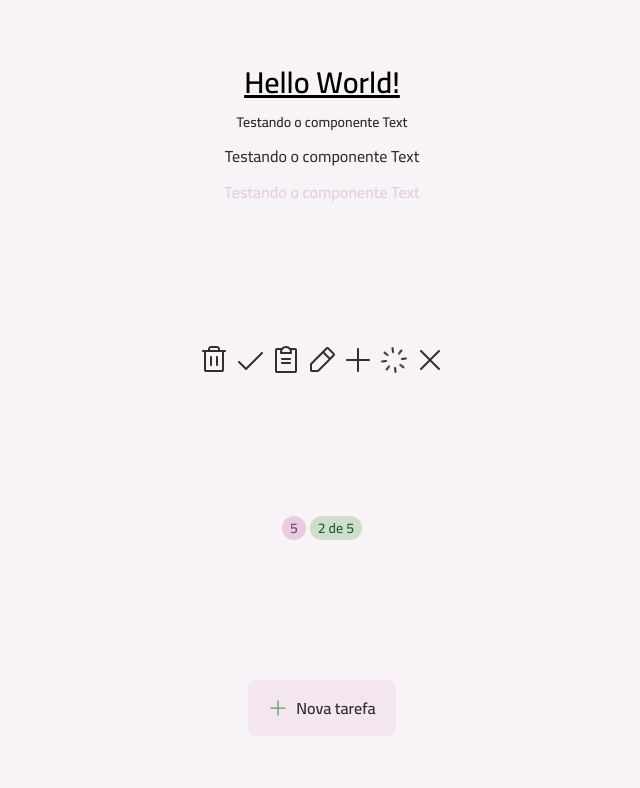
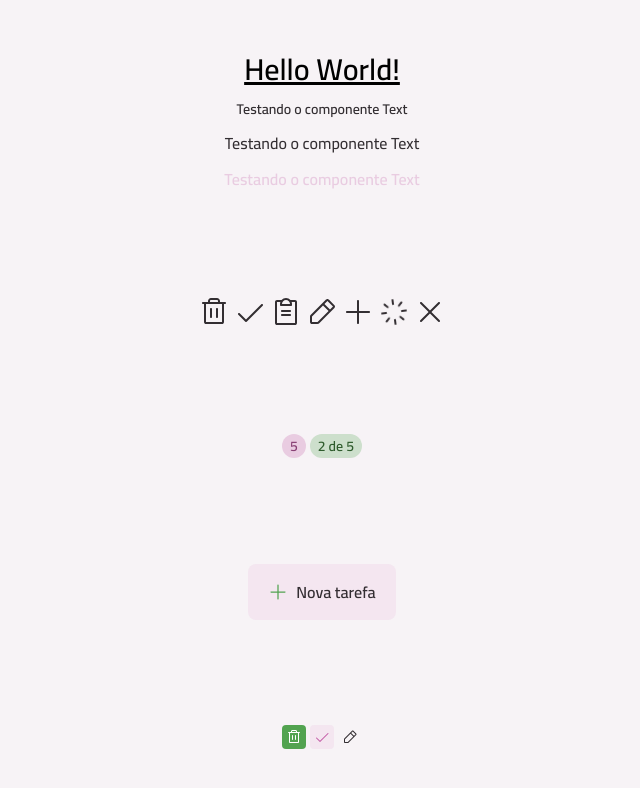
Before and after one commit to vbruno/RS-React-todoList, a React (Vite) app: page / in a window 1280 px wide. Shown: the top 788 px of the page, without its empty margins (318-958 px from the left). Built offline with nearby package versions, Linux system fonts and the light colour scheme.

Commit message:
feat: adicionar componente IconButton com variantes de estilo

```diff
--- a/src/App.tsx
+++ b/src/App.tsx
@@ -10,11 +10,12 @@
 import Icon from "./components/icon";
 import Badge from "./components/badge";
 import Button from "./components/button";
+import IconButton from "./components/icon-button";
 
 export default function App() {
 
   return (
-    <div className="h-screen grid gap-3 items-center justify-center">
+    <div className="h-screen grid gap-1 items-center justify-center">
       <div className=" flex flex-col gap-3 items-center justify-center">
         <div className="text-3xl font-bold underline">
           Hello World!
@@ -42,6 +43,12 @@
       <div className="flex gap-1 items-center justify-center" >
         <Button icon={PlusIcon} >Nova tarefa</Button>
       </div>
+
+      <div className="flex gap-1 items-center justify-center">
+        <IconButton icon={TrashIcon} />
+        <IconButton icon={CheckIcon} variant={"secondary"} />
+        <IconButton icon={PencilIcon} variant={"tertiary"} />
+      </div>
     </div>
   )
 }
--- /dev/null
+++ b/src/components/icon-button.tsx
@@ -0,0 +1,31 @@
+import type React from "react";
+import Icon from "./icon";
+import type { VariantProps } from "class-variance-authority";
+import { iconButtonVariants } from "../styles/components/iconButtonVariants";
+import { iconButtonIconVariants } from "../styles/components/iconButtonIconVariants";
+
+interface IconButtonProps extends
+  Omit<React.ComponentProps<"button">, "size" | "disabled">,
+  VariantProps<typeof iconButtonVariants> {
+  icon: React.ComponentProps<typeof Icon>["svg"]
+}
+
+export default function IconButton({
+  variant,
+  size,
+  disabled,
+  className,
+  icon,
+  ...props
+}: IconButtonProps) {
+  return <button className={iconButtonVariants({
+    variant,
+    size,
+    disabled,
+    className
+  })}
+    {...props}
+  >
+    <Icon svg={icon} className={iconButtonIconVariants({ variant, size })} />
+  </button>
+}
--- /dev/null
+++ b/src/styles/components/iconButtonIconVariants.ts
@@ -0,0 +1,18 @@
+import { cva } from "class-variance-authority";
+
+export const iconButtonIconVariants = cva("transition", {
+  variants: {
+    variant: {
+      primary: "fill-white",
+      secondary: "fill-pink-base group-hover:fill-white",
+      tertiary: "fill-gray-300 group-hover:fill-gray-400"
+    },
+    size: {
+      sm: "size-4"
+    },
+  },
+  defaultVariants: {
+    variant: "primary",
+    size: "sm",
+  }
+})
--- /dev/null
+++ b/src/styles/components/iconButtonVariants.ts
@@ -0,0 +1,25 @@
+import { cva } from "class-variance-authority";
+
+export const iconButtonVariants = cva(`
+    inline-flex items-center justify-center cursor-pointer
+    transition group gap-2
+  `, {
+  variants: {
+    variant: {
+      primary: "bg-green-base hover:bg-green-dark",
+      secondary: "bg-gray-200 hover:bg-pink-base",
+      tertiary: "bg-transparent hover:bg-gray-200"
+    },
+    size: {
+      sm: "w-6 h-6 p-1 rounded"
+    },
+    disabled: {
+      true: "opacity-50 pointer-events-none"
+    }
+  },
+  defaultVariants: {
+    variant: "primary",
+    size: "sm",
+    disabled: false
+  }
+})
```
